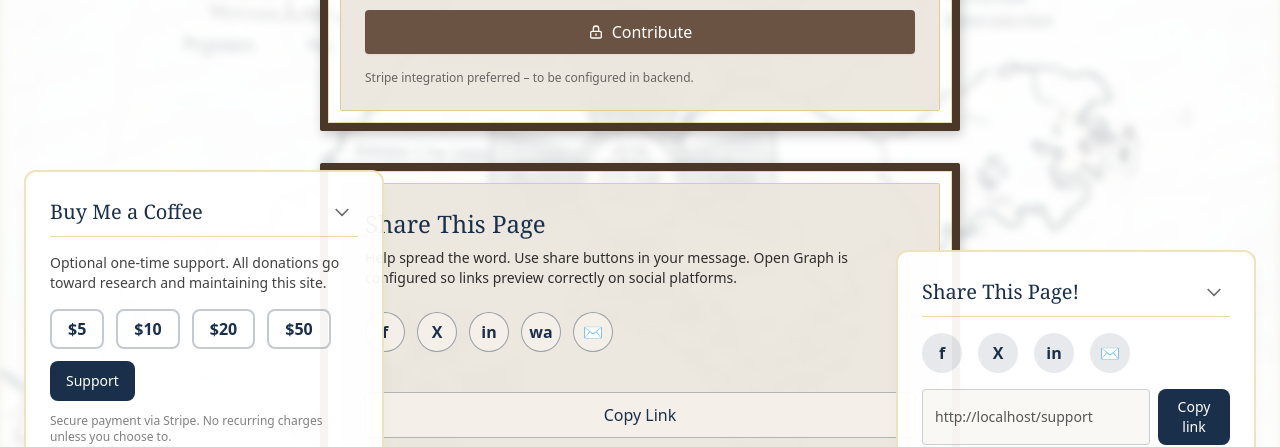
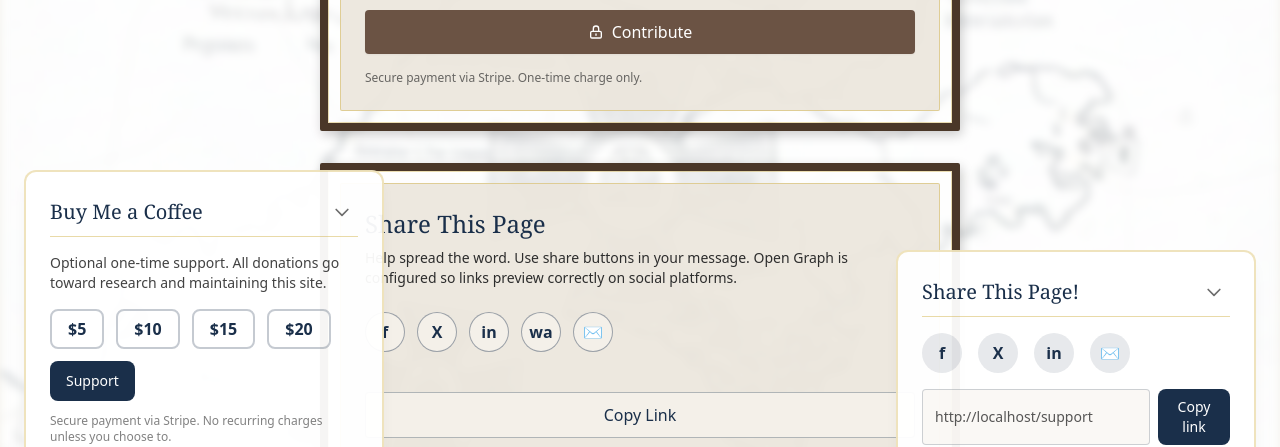
Before and after one commit to jovanny0915/andy-book-frontend, a Next.js app: page /support in a window 1280 px wide. Shown: the part 305-752 px from the top of the page. Built offline with nearby package versions, Linux system fonts and the light colour scheme; no server answers.

Commit message:
update the stripe integration

```diff
--- a/src/app/support/page.tsx
+++ b/src/app/support/page.tsx
@@ -1,3 +1,4 @@
+import { Suspense } from 'react';
 import { SupportContent } from '@/components/support/SupportContent';
 import { ShareWidget } from '@/components/home/ShareWidget';
 import { BuyMeACoffeeWidget } from '@/components/home/BuyMeACoffeeWidget';
@@ -22,7 +23,9 @@ export default function SupportPage() {
         }}
         aria-hidden
       />
-      <SupportContent />
+      <Suspense fallback={<div className="min-h-[40vh]" />}>
+        <SupportContent />
+      </Suspense>
       <BuyMeACoffeeWidget floating />
       <ShareWidget floating />
     </div>
--- a/src/components/home/BuyMeACoffeeWidget.tsx
+++ b/src/components/home/BuyMeACoffeeWidget.tsx
@@ -1,13 +1,16 @@
 'use client';
 
 import { useState } from 'react';
+
+const apiUrl = () => process.env.NEXT_PUBLIC_API_URL ?? '';
 
 type BuyMeACoffeeWidgetProps = { floating?: boolean };
 
 export function BuyMeACoffeeWidget({ floating = false }: BuyMeACoffeeWidgetProps = {}) {
   const [expanded, setExpanded] = useState(true);
-  const supportUrl = process.env.NEXT_PUBLIC_COFFEE_URL || '/support';
-  const amounts = [5, 10, 20, 50];
+  const [loadingAmount, setLoadingAmount] = useState<number | null>(null);
+  const [error, setError] = useState<string | null>(null);
+  const amounts = [5, 10, 15, 20];
 
   const headerLabel = 'Buy Me a Coffee';
 
@@ -60,18 +63,49 @@ export function BuyMeACoffeeWidget({ floating = false }: BuyMeACoffeeWidgetProps
         <p className="text-heritage-charcoal/90 text-sm mb-4">
           Optional one-time support. All donations go toward research and maintaining this site.
         </p>
+        {error && (
+          <p className="text-red-600 text-sm mb-3" role="alert">
+            {error}
+          </p>
+        )}
         <div className="flex flex-wrap items-center gap-3">
           {amounts.map((amount) => (
-            <a
+            <button
               key={amount}
-              href={supportUrl}
-              className="inline-flex h-10 min-w-[3rem] items-center justify-center rounded-lg border-2 border-heritage-navy/25 text-heritage-navy px-4 font-semibold hover:bg-heritage-navy/5 hover:border-heritage-gold/50 transition-all duration-200"
+              type="button"
+              disabled={loadingAmount !== null}
+              onClick={async () => {
+                setError(null);
+                setLoadingAmount(amount);
+                try {
+                  const res = await fetch(`${apiUrl()}/api/stripe/create-checkout-session`, {
+                    method: 'POST',
+                    headers: { 'Content-Type': 'application/json' },
+                    body: JSON.stringify({ amount }),
+                  });
+                  const data = await res.json().catch(() => ({}));
+                  if (!res.ok) {
+                    setError(data.message || 'Something went wrong.');
+                    return;
+                  }
+                  if (data.url) {
+                    window.location.href = data.url;
+                    return;
+                  }
+                  setError('No checkout URL received.');
+                } catch {
+                  setError('Network error. Please try again.');
+                } finally {
+                  setLoadingAmount(null);
+                }
+              }}
+              className="inline-flex h-10 min-w-[3rem] items-center justify-center rounded-lg border-2 border-heritage-navy/25 text-heritage-navy px-4 font-semibold hover:bg-heritage-navy/5 hover:border-heritage-gold/50 transition-all duration-200 disabled:opacity-60 disabled:cursor-not-allowed"
             >
-              ${amount}
-            </a>
+              {loadingAmount === amount ? '…' : `$${amount}`}
+            </button>
           ))}
           <a
-            href={supportUrl}
+            href="/support"
             className="rounded-lg bg-heritage-navy px-4 py-2.5 text-white text-sm font-medium hover:bg-heritage-navy-light hover:shadow-glow-gold transition-all inline-flex items-center"
           >
             Support
--- a/src/components/support/SupportContent.tsx
+++ b/src/components/support/SupportContent.tsx
@@ -1,8 +1,10 @@
 'use client';
 
-import { useCallback, useState } from 'react';
+import { useCallback, useEffect, useState } from 'react';
+import { useSearchParams } from 'next/navigation';
 
 const encoded = (s: string) => encodeURIComponent(s);
+const apiUrl = () => process.env.NEXT_PUBLIC_API_URL ?? '';
 
 const donationAmounts = [5, 10, 15, 20] as const;
 
@@ -61,11 +63,46 @@ function OrnateFrame({ children }: { children: React.ReactNode }) {
 }
 
 export function SupportContent() {
+  const searchParams = useSearchParams();
   const [copied, setCopied] = useState(false);
-  const supportUrl = process.env.NEXT_PUBLIC_COFFEE_URL || '#';
+  const [paymentSuccess, setPaymentSuccess] = useState(false);
+  const [paymentCanceled, setPaymentCanceled] = useState(false);
+  const [checkoutLoading, setCheckoutLoading] = useState<number | null>(null);
+  const [checkoutError, setCheckoutError] = useState<string | null>(null);
   const url = typeof window !== 'undefined' ? window.location.href : '';
   const title = 'Victoriacross.ca – Remembering Waterman, Hickey & Vokes';
   const text = 'Historical context and petitions for the review of Victoria Cross cases. Add your voice.';
+
+  useEffect(() => {
+    if (searchParams.get('success') === '1') setPaymentSuccess(true);
+    if (searchParams.get('canceled') === '1') setPaymentCanceled(true);
+  }, [searchParams]);
+
+  const startCheckout = useCallback(async (amount: number) => {
+    setCheckoutError(null);
+    setCheckoutLoading(amount);
+    try {
+      const res = await fetch(`${apiUrl()}/api/stripe/create-checkout-session`, {
+        method: 'POST',
+        headers: { 'Content-Type': 'application/json' },
+        body: JSON.stringify({ amount }),
+      });
+      const data = await res.json().catch(() => ({}));
+      if (!res.ok) {
+        setCheckoutError(data.message || 'Something went wrong.');
+        return;
+      }
+      if (data.url) {
+        window.location.href = data.url;
+        return;
+      }
+      setCheckoutError('No checkout URL received.');
+    } catch {
+      setCheckoutError('Network error. Please try again.');
+    } finally {
+      setCheckoutLoading(null);
+    }
+  }, []);
 
   const copyLink = useCallback(() => {
     if (typeof navigator !== 'undefined' && navigator.clipboard) {
@@ -85,32 +122,49 @@ export function SupportContent() {
         <p className="text-heritage-charcoal text-sm mb-6">
           Help preserve the legacy. Your contribution makes a difference.
         </p>
+        {paymentSuccess && (
+          <div className="rounded-lg bg-emerald-50 border border-emerald-200 text-emerald-800 px-4 py-3 mb-4 text-sm">
+            Thank you! Your payment was successful.
+          </div>
+        )}
+        {paymentCanceled && (
+          <div className="rounded-lg bg-amber-50 border border-amber-200 text-amber-800 px-4 py-3 mb-4 text-sm">
+            Checkout was canceled. You can try again whenever you like.
+          </div>
+        )}
+        {checkoutError && (
+          <p className="text-red-600 text-sm mb-3" role="alert">
+            {checkoutError}
+          </p>
+        )}
         <div className="flex flex-col gap-10">
           <div className="flex flex-wrap items-center gap-3">
             {donationAmounts.map((amount, i) => (
-              <a
+              <button
                 key={`${amount}-${i}`}
-                href={supportUrl}
-                className="border border-heritage-navy/30 bg-heritage-stone/80 text-heritage-navy px-4 py-2.5 rounded font-medium hover:bg-heritage-navy/5 transition-colors"
+                type="button"
+                disabled={checkoutLoading !== null}
+                onClick={() => startCheckout(amount)}
+                className="border border-heritage-navy/30 bg-heritage-stone/80 text-heritage-navy px-4 py-2.5 rounded font-medium hover:bg-heritage-navy/5 transition-colors disabled:opacity-60 disabled:cursor-not-allowed"
               >
-                ${amount}
-              </a>
+                {checkoutLoading === amount ? '…' : `$${amount}`}
+              </button>
             ))}
           </div>
-          <div
-            className="cursor-pointer inline-flex text-center items-center justify-center gap-2 bg-[#6b5344] text-white px-5 py-2.5 rounded font-medium hover:opacity-90 transition-opacity shadow-sm"
-            onClick={() => {
-              window.location.href = supportUrl;
-            }}
+          <button
+            type="button"
+            disabled={checkoutLoading !== null}
+            onClick={() => startCheckout(20)}
+            className="cursor-pointer inline-flex text-center items-center justify-center gap-2 bg-[#6b5344] text-white px-5 py-2.5 rounded font-medium hover:opacity-90 transition-opacity shadow-sm disabled:opacity-60 disabled:cursor-not-allowed"
           >
             <div className="flex items-center gap-2">
               <LockIcon className="w-4 h-4" />
-              Contribute
+              {checkoutLoading !== null ? '…' : 'Contribute'}
             </div>
-          </div>
+          </button>
         </div>
         <p className="text-xs text-heritage-charcoal/70 mt-4">
-          Stripe integration preferred – to be configured in backend.
+          Secure payment via Stripe. One-time charge only.
         </p>
       </OrnateFrame>
 
```
